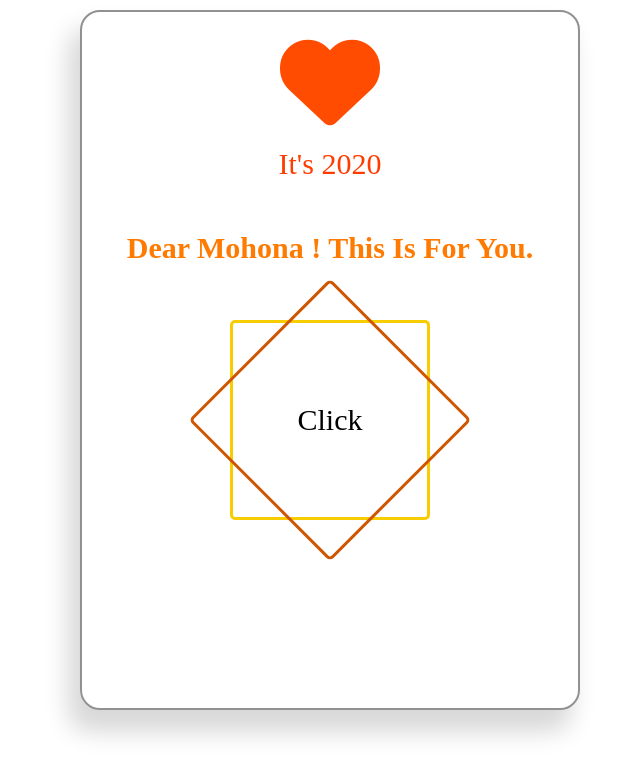
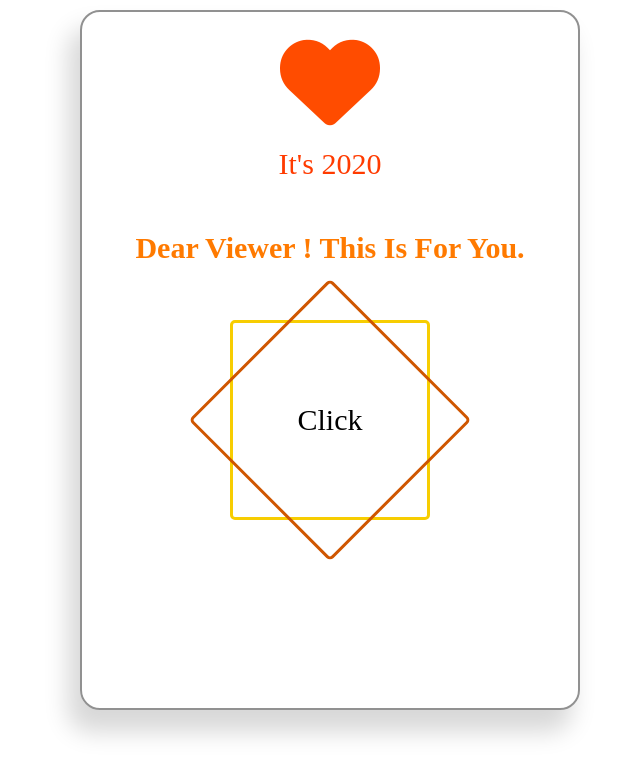
Before and after one commit to sahed23/New-year, a plain HTML site: page index.html in a window 1280 px wide. Shown: the whole page, without its empty margins (176-816 px from the left). Drawn offline with nearby package versions, Linux system fonts and the light colour scheme; a web font is replaced by a local one.

Commit message:
Update index.html

```diff
--- a/index.html
+++ b/index.html
@@ -26,7 +26,7 @@
     <center><i class="fas fa-heart"></i></center>
     <p>It's 2020</p>
      <h3>
-       Dear Mohona<!--  <?php
+       Dear Viewer<!--  <?php
 
            $name = $_REQUEST['for'];
          echo $name;
```
